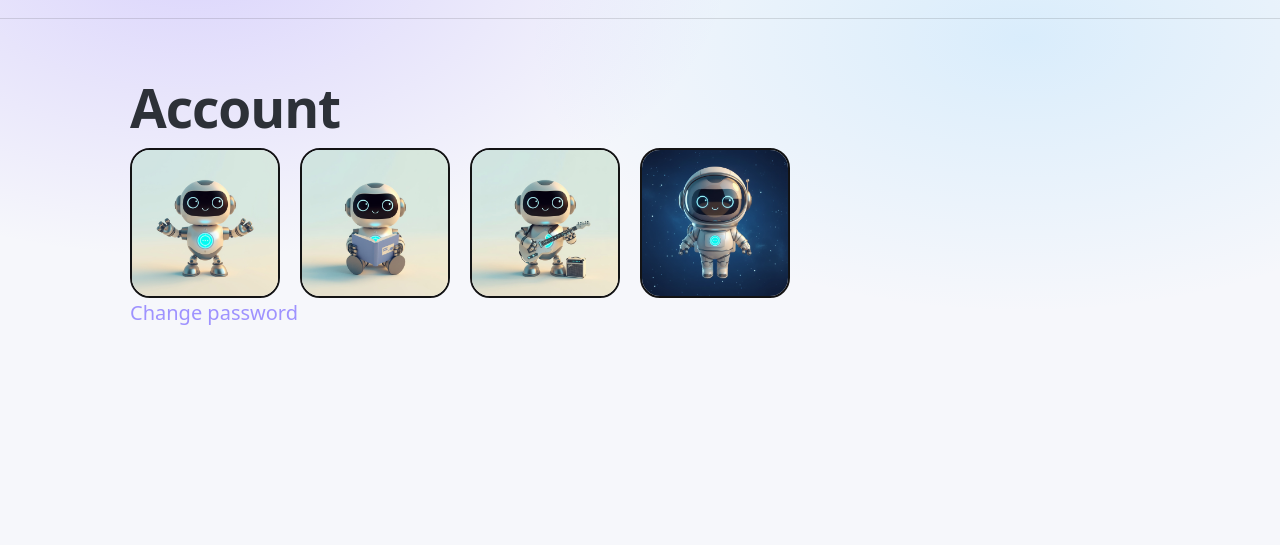
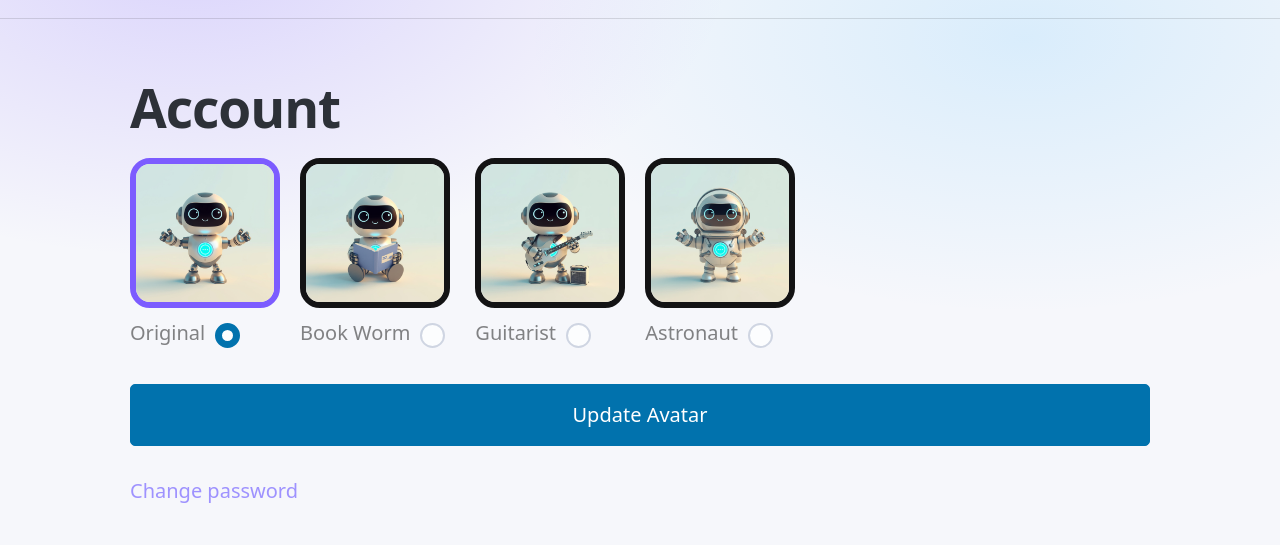
Before and after one commit to guitar6029/set-list, a Django app: page /account/ in a window 1280 px wide. Shown: the part 122-667 px from the top of the page. Run offline with Django 5.2, Linux system fonts and the light colour scheme; the visitor is signed in with stand-in values (Sample User, id 1); data comes from the database, SQL or seed files in the repository; some libraries are stand-ins or nearby versions.

Commit message:
feat: logic and updated tempalte for changing avatar

```diff
--- a/profiles/urls.py
+++ b/profiles/urls.py
@@ -4,5 +4,6 @@ from . import views
 app_name = "profiles"
 
 urlpatterns = [
-    path("", views.account, name="account")
+    path("", views.account, name="account"),
+    path("avatar/", views.update_avatar, name="update_avatar" )
 ]
--- a/profiles/views.py
+++ b/profiles/views.py
@@ -1,10 +1,43 @@
-from django.shortcuts import render
+from django.shortcuts import redirect, render
 from django.contrib.auth.decorators import login_required
+from .models import Profile
 
 # Create your views here.
 
 
 @login_required
 def account(request):
-    user = request.user
-    return render(request, "profiles/account.html", {"user": user})
+    Profile.objects.get_or_create(user=request.user)
+
+    current = request.user.profile.avatar
+    avatars = [
+        {"value": "original", "label": "Original", "filename": "ORIGINAL.jpg"},
+        {"value": "book_worm", "label": "Book Worm", "filename": "BOOK_WORM.jpg"},
+        {"value": "guitarist", "label": "Guitarist", "filename": "GUITARIST.jpg"},
+        {"value": "astronaut", "label": "Astronaut", "filename": "ASTRONAUT.jpg"},
+    ]
+
+    for a in avatars:
+        a["is_selected"] = (a["value"] == current)
+
+    return render(request, "profiles/account.html", {"avatars": avatars})
+
+
+@login_required
+def update_avatar(request):
+    if request.method != "POST":
+        return redirect("profiles:account")
+
+    # retrieve the selected choice
+    avatar_choice = request.POST.get("avatar")
+
+    valid_choices = {key for key, _label in Profile.Avatar.choices}
+    if avatar_choice not in valid_choices:
+        return redirect("profiles:account")
+
+    # update the profile
+    profile, _ = Profile.objects.get_or_create(user=request.user)
+    profile.avatar = avatar_choice
+    profile.save(update_fields=["avatar"])
+
+    return redirect("profiles:account")
--- a/static/css/profiles.css
+++ b/static/css/profiles.css
@@ -2,7 +2,7 @@
   width: 150px;
   height: 100%;
   border-radius: 1rem;
-  border-width: 2px;
+  border-width: 6px;
   border-style: solid;
   object-fit: cover;
 }
--- a/templates/base.html
+++ b/templates/base.html
@@ -35,6 +35,8 @@
 
     <hr />
 
-    <main class="container p-4">{% block content %}{% endblock %}</main>
+    <main class="container p-4 flex-col gap-2">
+      {% block content %}{% endblock %}
+    </main>
   </body>
 </html>
--- a/templates/profiles/account.html
+++ b/templates/profiles/account.html
@@ -1,11 +1,27 @@
 {% extends "base.html" %} {% block content %} {% load static %}
 <h1>Account</h1>
-<div class="flex-row gap-4">
-  <img class="avatar-img" src="{% static 'img/avatars/DEFAULT.jpg' %} " />
-  <img class="avatar-img" src="{% static 'img/avatars/BOOK_WORM.jpg' %} " />
-  <img class="avatar-img" src="{% static 'img/avatars/GUITARIST.jpg' %} " />
-  <img class="avatar-img" src="{% static 'img/avatars/ASTRONAUT.jpg' %} " />
-</div>
+<form method="post" action="{% url 'profiles:update_avatar' %}">
+  {% csrf_token %}
+  <div class="flex-row flex-wrap gap-4">
+    {% for a in avatars %}
+    <div class="flex-col gap-2">
+      <img
+        class="avatar-img {% if a.is_selected %}avatar-active{% endif %}"
+        src="{% static 'img/avatars/' %}{{ a.filename }}"
+      />
+      <div class="flex-row items-center gap-2">
+        <label>{{ a.label}}</label>
+        {% if a.is_selected %}
+        <input type="radio" name="avatar" value="{{ a.value }}" checked />
+        {% else %}
+        <input type="radio" name="avatar" value="{{ a.value }}" />
+        {% endif %}
+      </div>
+    </div>
+    {% endfor %}
+  </div>
+  <button class="mt-4" type="submit">Update Avatar</button>
+</form>
 <a href="{% url 'password_change'  %}">Change password</a>
 
 {% endblock %}
```
Also changed, not shown: static/css/theme.css (+11 -1 lines), static/img/avatars/ASTRONAUT.jpg, static/img/avatars/ASTRONAUT_SPACE.jpg (added), static/img/avatars/ORIGINAL.jpg (renamed from static/img/avatars/DEFAULT.jpg).
